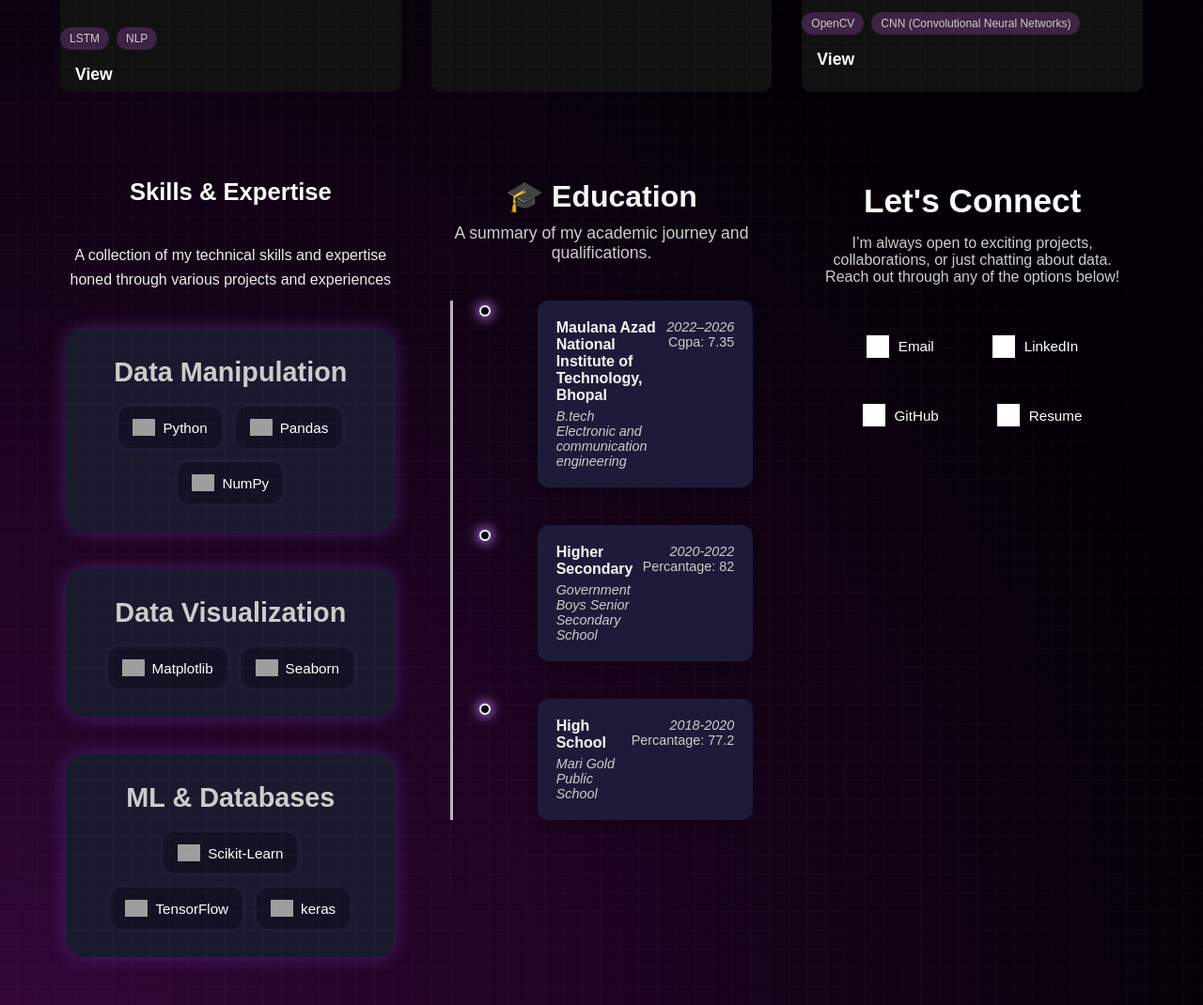
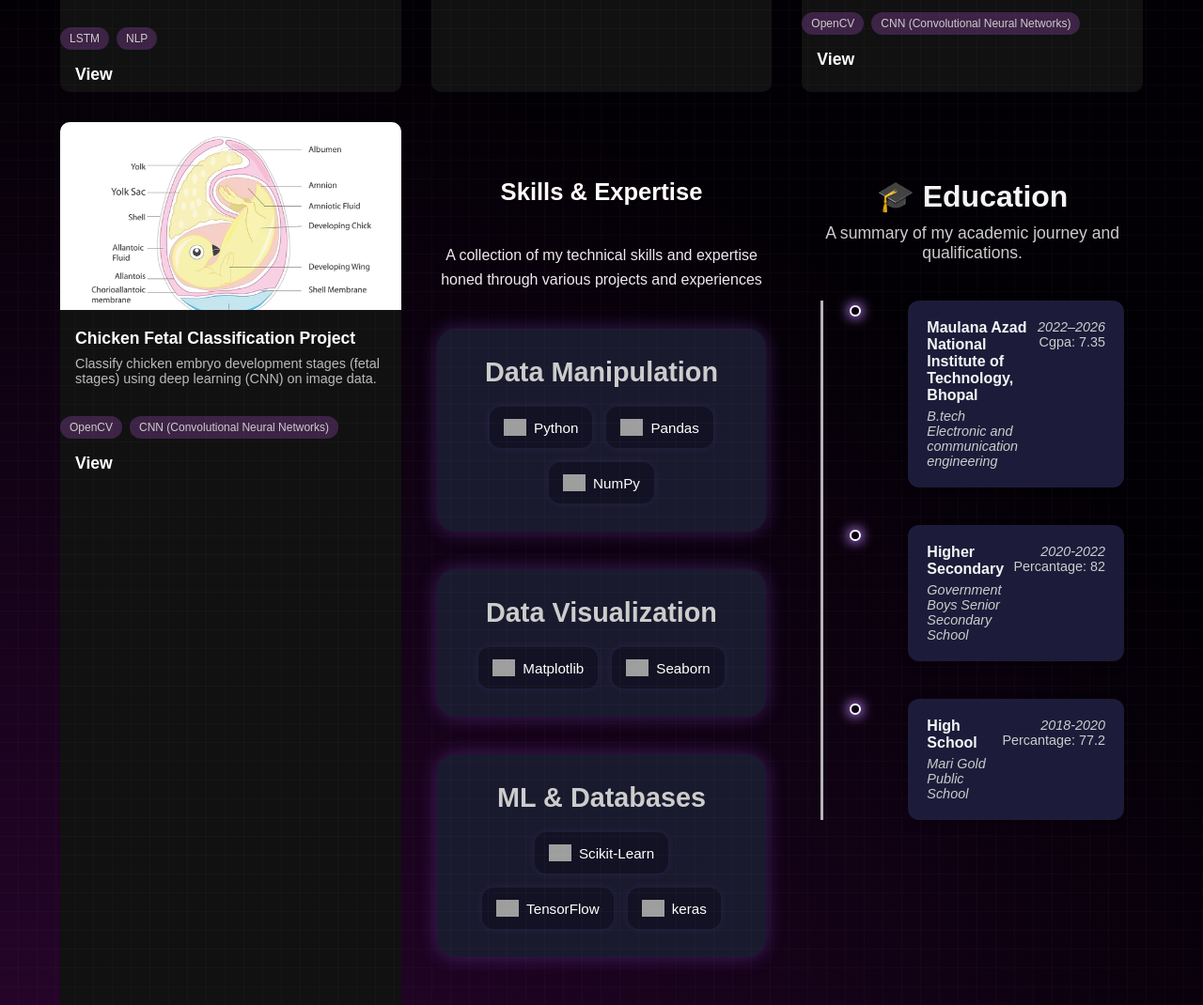
Before and after one commit to Rohitcodermanit/Rohitcodermanit.github.io, a plain HTML site: page index.html in a window 1280 px wide. Shown: the part 1289-2359 px from the top of the page at 94% size. Drawn offline with Linux system fonts and the light colour scheme; grey boxes are pictures that could not be loaded.

Commit message:
index.html

```diff
--- a/index.html
+++ b/index.html
@@ -108,7 +108,18 @@
 
 
 <!-- Project 3 -->
-
+  <div class="project-card" onclick="openModal(1)" data-aos="zoom-in">
+  <img src="assets/chicken_disase.webp" alt="chicken_disase" />
+  <h3>Chicken Fetal Classification Project</h3>
+  <p>Classify chicken embryo development stages (fetal stages) using deep learning (CNN) on image data.</p>
+    <div class="project-tags">
+    <span class="tag">OpenCV</span>
+    <span class="tag">CNN (Convolutional Neural Networks)</span>
+  </div>
+    <h3>
+    <a href="https://github.com/Rohitcodermanit/Chicken-Disease-classification--Project" target="_blank" class="github-hero-link"><span>View</span> </a>
+    </h3>
+</div>
 <!-- Project 4 -->
 
 
```
